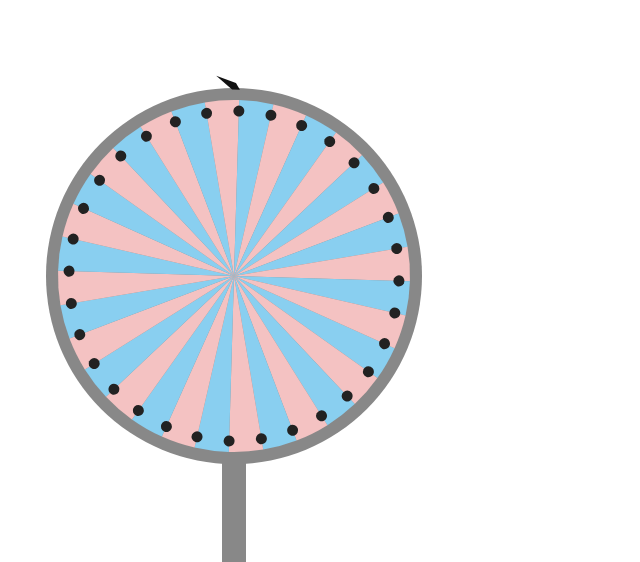
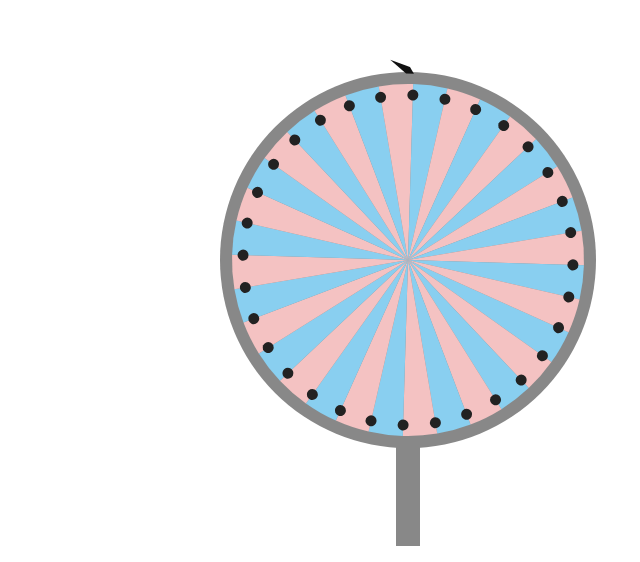
Before and after one commit to houke/genderreveal, a plain HTML site: page index.html in a window 1280 px wide. Shown: the part 254-816 px from the top of the page, without its empty margins (232-872 px from the left). Drawn offline with Linux system fonts and the light colour scheme.

Commit message:
Update index.html

```diff
--- a/index.html
+++ b/index.html
@@ -22,8 +22,8 @@
         }
 
         #container {
-            width: 768px;
-            height: 768px;
+          width: 420px;
+          height: 100vh;
         }
 
         #status_label {
```
